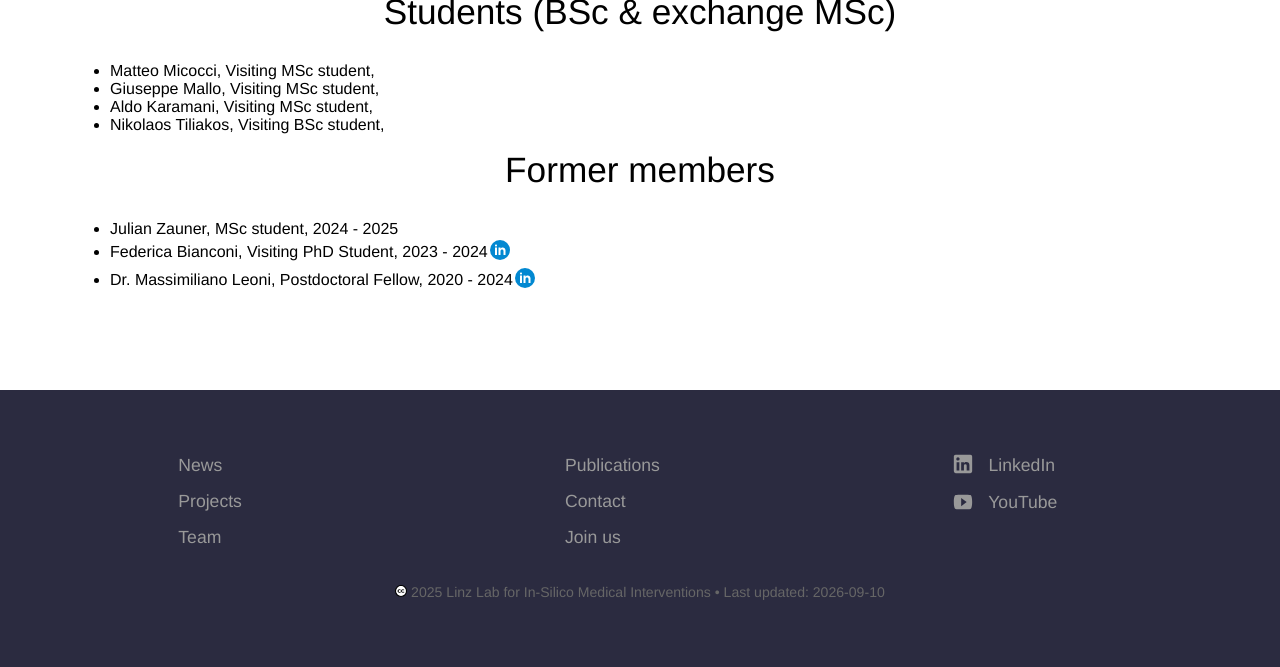
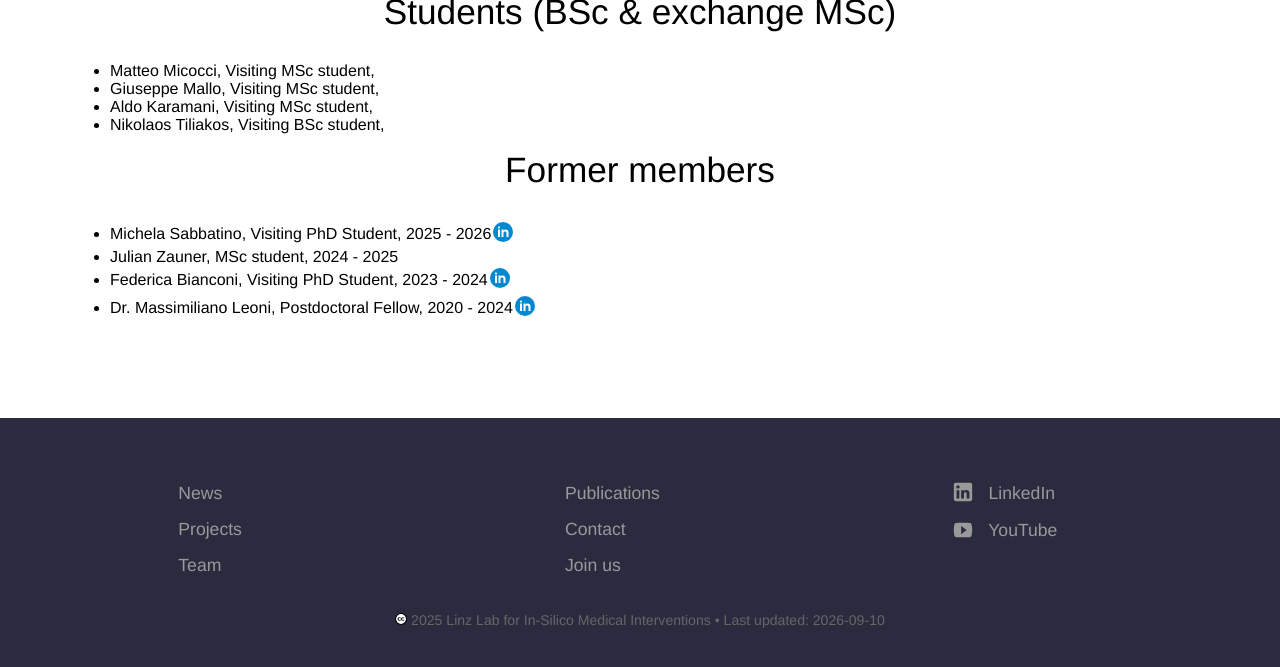
Before and after one commit to linzlabinsilmed/linzlabinsilmed.github.io, a Jekyll site: the page built from team.html, in a window 1280 px wide and 900 px high, scrolled down 1267 px, cut to the strip 219-886 px from the top of the window. Built offline with Jekyll 4.4.1, drawn with Linux system fonts in a browser that asks for light colours.

Commit message:
Update former_members.yml

```diff
--- a/_data/team/former_members.yml
+++ b/_data/team/former_members.yml
@@ -1,3 +1,9 @@
+- name: Michela Sabbatino
+  position: Visiting PhD Student
+  image_path: https://mbm.maths.unitn.it/assets/images/people_portraits/michelasabbatino.jpeg
+  linkedin: https://www.linkedin.com/in/michela-sabbatino-182b1b261
+  email: michela.sabbatino@unitn.it
+  years: 2025 - 2026
 - name: Julian Zauner
   position: MSc student
   years: 2024 - 2025
```
